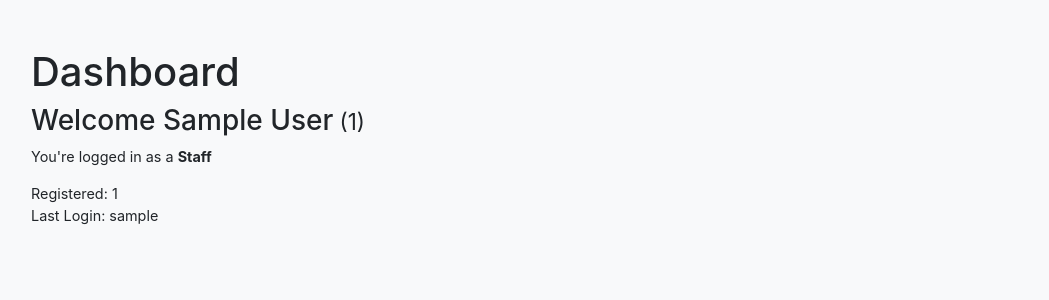
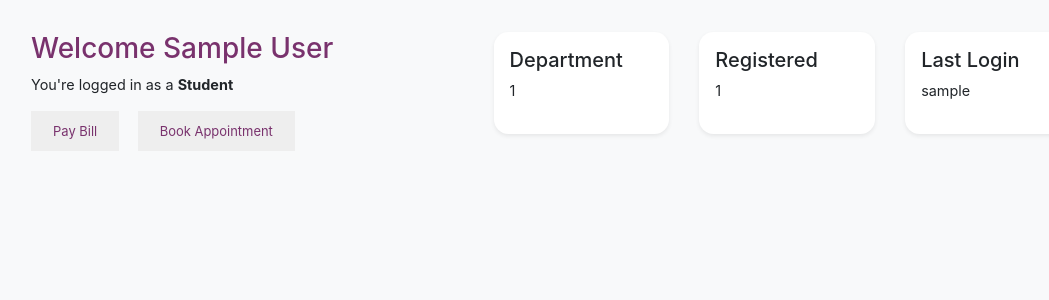
Before and after one commit to Innykemi/phptask2, a PHP site: page /dashboard_students.php in a window 1280 px wide. Shown: the part 56-356 px from the top of the page, without its empty margins (54-1103 px from the left). Run offline with PHP 8.4, Linux system fonts and the light colour scheme; the visitor is signed in with stand-in values (Sample User, id 1).

Commit message:
Dashboard completed

```diff
--- a/dashboard_students.php
+++ b/dashboard_students.php
@@ -1,7 +1,6 @@
 <?php
 include ("lib/header.php");
-    if(!isset($_SESSION['loggedin'])) {
-        //redirect to dashboard
+    if (isset($_SESSION['loggedin']) && $_SESSION['designation'] != 'Student' || empty($_SESSION['loggedin'])) {
         header("location: login.php");
     }
 include ("lib/menu.php");
@@ -10,15 +9,49 @@ include ("lib/menu.php");
     <main role="main">
         <div class="container">
             <div class="row">
-                <div class="col-md-12 mt-5">
-                    <h1>Dashboard</h1>
-                    <h3>Welcome <?php echo $_SESSION['full_name'];?><small> (<?php echo $_SESSION['department'];?>)</small></h3>
-                    <p>You're logged in as a <strong><?php echo $_SESSION['designation'];?></strong>
-                    </p>
-                    <p>
-                        Registered: <?php echo $_SESSION['registration_date'];?><br/>
-                        Last Login: <?php echo $_SESSION['last_login'];?>
-                    </p>
+                <div class="col-md-12">
+                    <div class="col-md-4 float-right mt-4">
+                        <?php
+                            if (isset($_SESSION['message']) && !empty($_SESSION['message'])){
+                                echo
+                                    "<div class='alert alert-success alert-dismissible fade show' role='alert'>"
+                                        . $_SESSION["message"] .
+                                        "<button type='button' class='close' data-dismiss='alert' aria-label='Close'><span aria-hidden='true'>&times;</span></button>",
+                                    "</div>";
+                                //session_destroy();
+                            }
+                        ?>
+                    </div>
+
+                </div>
+                <div class="col-md-12 mt-2 row">
+                    <div class="col-md-5 col-12">
+                        <h3 class="purple">Welcome <?php echo $_SESSION['full_name'];?></h3>
+                        <p>You're logged in as a <strong><?php echo $_SESSION['designation'];?></strong>
+                        </p>
+                        <a href="paybill.php" style="margin-right: 1em;"><button>Pay Bill</button></a>
+                        <a href="book_appointment.php"><button>Book Appointment</button></a>
+                    </div>
+                    <div class="col-md-7 col-12 row">
+                        <div class="col-md-4">
+                            <div class="py-3 px-3 mb-2 bg-white rounded shadow-sm">
+                                <h5>Department</h5>
+                                <p><?php echo $_SESSION['department'];?></p>
+                            </div>
+                        </div>
+                        <div class="col-md-4">
+                            <div class="py-3 px-3 mb-2 bg-white rounded shadow-sm">
+                                <h5>Registered</h5>
+                                <p><?php echo $_SESSION['registration_date'];?></p>
+                            </div>
+                        </div>
+                        <div class="col-md-4">
+                            <div class="py-3 px-3 mb-2 bg-white rounded shadow-sm">
+                                <h5>Last Login</h5>
+                                <p><?php echo $_SESSION['last_login'];?></p>
+                            </div>
+                        </div>
+                    </div>
                 </div>
             </div>
         </div>
```
Also changed, not shown: dashboard.php (+34 -14 lines), dashboard_staffs.php (deleted, +0 -27 lines).
